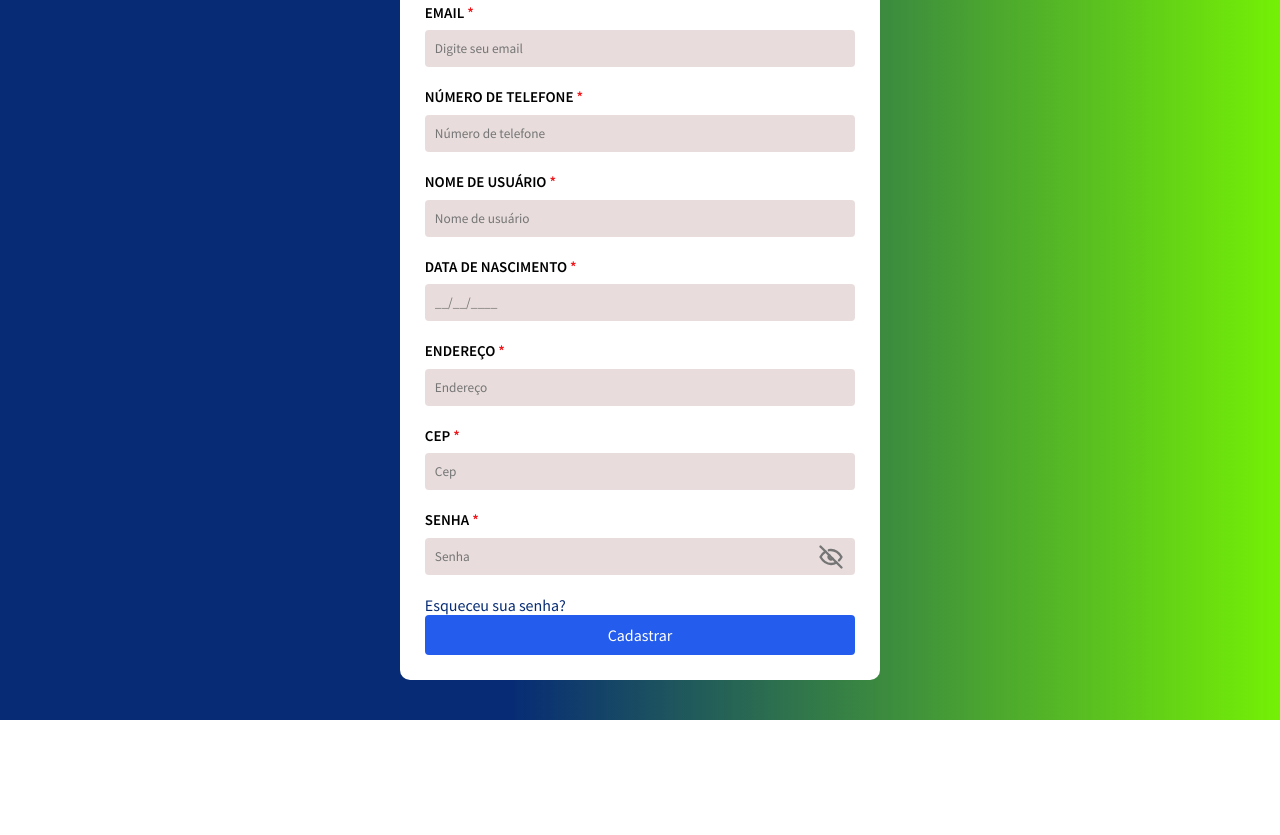
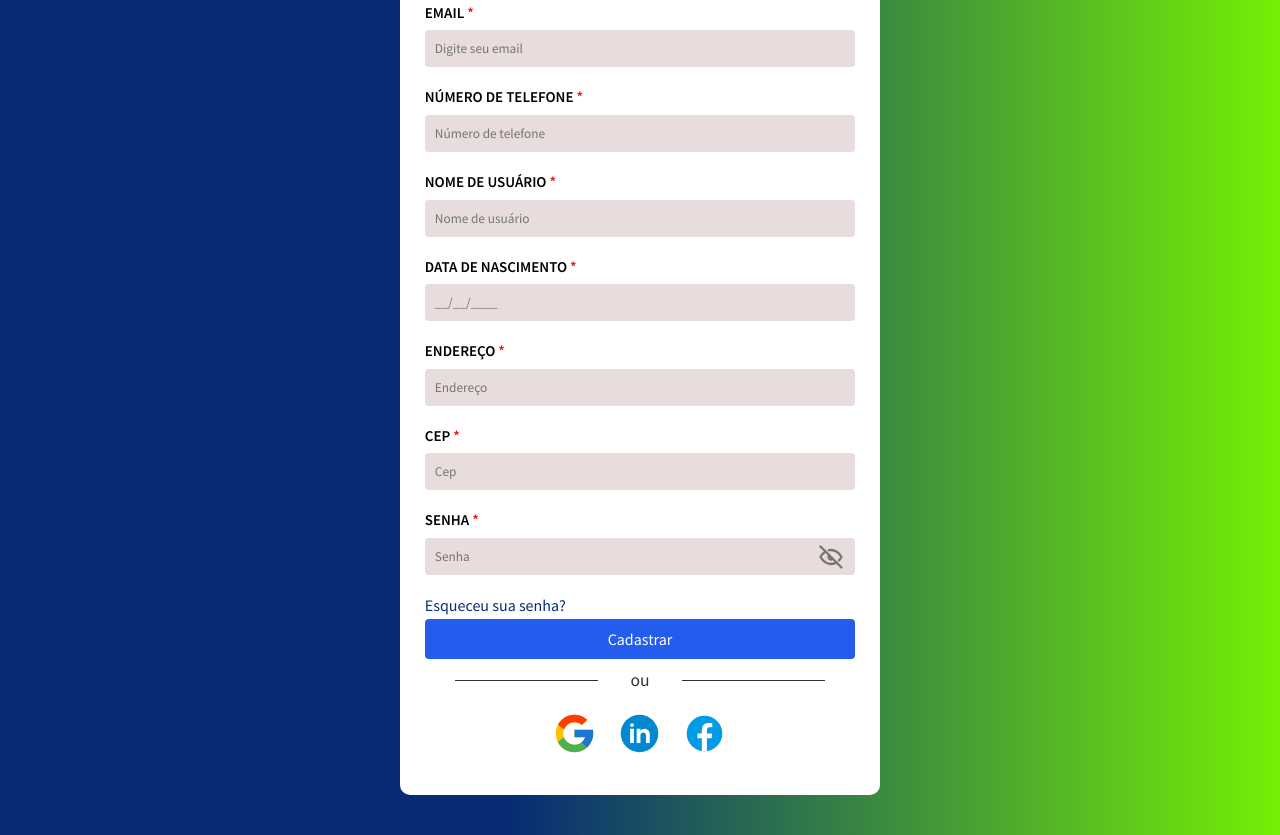
Before and after one commit to SaneaMais/SaneaMais, a plain HTML site: page HTML/cadastro/index.html in a window 1280 px wide. Shown: the part 291-1126 px from the top of the page. Before the commit the page ends 1011 px from the top, so only its background shows below. Drawn offline with nearby package versions, Linux system fonts and the light colour scheme.

Commit message:
cadastro icon+

```diff
--- a/CSS/Cadastro/style.css
+++ b/CSS/Cadastro/style.css
@@ -73,7 +73,7 @@ button {
     transition: transform 0.2s, 0.2s;
     padding-top: 2, 5%;
     font-size: 1rem;
-
+    margin-top: 1%;
 }
 button:hover {
     background-color: #45A84A;
@@ -124,6 +124,7 @@ a {
 .input__wrapper {
     position: relative;
 }
+/* ! icon ver senha  */
 
 .input__icon {
     position: absolute;
@@ -138,3 +139,46 @@ a {
     overflow: clip;
 
 }
+/* ! icon das redes sociais */
+
+.alternative1 {
+    text-align: center;
+    padding: 10px;
+
+}
+
+.alternative1 span {
+    display: flex;
+    justify-content: center;
+    align-items: center;
+    gap: 32px;
+    width: 100%;
+    font-size: 1.1rem;
+    color: #333;
+    font-weight: 400;
+}
+
+.alternative1 span::before,
+main .alternative1 span::after {
+    content: '';
+    display: block;
+    height: 1px;
+    width: 35%;
+    background: #333;
+}
+
+.media {
+    padding: 10px;
+    display: flex;
+    justify-content: center;
+    align-items: center;
+    gap: 20px;
+}
+
+.icon {
+    width: min(45px, 33%);
+}
+
+.icon > img {
+    width: 100%;
+}
--- a/HTML/cadastro/index.html
+++ b/HTML/cadastro/index.html
@@ -5,6 +5,9 @@
     <meta charset="UTF-8" />
     <meta http-equiv="X-UA-Compatible" content="IE=edge" />
     <meta name="viewport" content="width=device-width, initial-scale=1, maximum-scale=1, user-scalable=0">
+    <link rel="stylesheet" href="https://cdnjs.cloudflare.com/ajax/libs/font-awesome/4.7.0/css/font-awesome.css"
+        integrity="sha512-5A8nwdMOWrSz20fDsjczgUidUBR8liPYU+WymTZP1lmY9G6Oc7HlZv156XqnsgNUzTyMefFTcsFH/tnJE/+xBg=="
+        crossorigin="anonymous" referrerpolicy="no-referrer" />
     <link rel="stylesheet" href="../../CSS/Cadastro/style.css">
     <title>Tela de login com html e css</title>
 </head>
@@ -76,6 +79,20 @@
                 <div id='msgError'></div>
                 <div id='msgSuccess'></div>
                 <small id="textForm"></small>
+                    <div class="alternative1">
+                        <span>ou</span>
+                    </div>
+                <div class="media">
+                    <a href="#" class="icon">
+                        <img src="../../img/Login/icons8-google-logo.svg">
+                    </a>
+                    <a href="#" class="icon">
+                        <img src="../../img/Login/icons8-linkedin.svg">
+                    </a>
+                    <a href="#" class="icon">
+                        <img src="../../img/Login/icons8-facebook-novo.svg">
+                    </a>
+                </div>
         </div>
         </form>
         </div>
```
Also changed, not shown: HTML/login/index.html (+2 -0 lines), img/Login/icons8-facebook-novo.svg (added), img/Login/icons8-google-logo.svg (added), img/Login/icons8-linkedin.svg (added).
